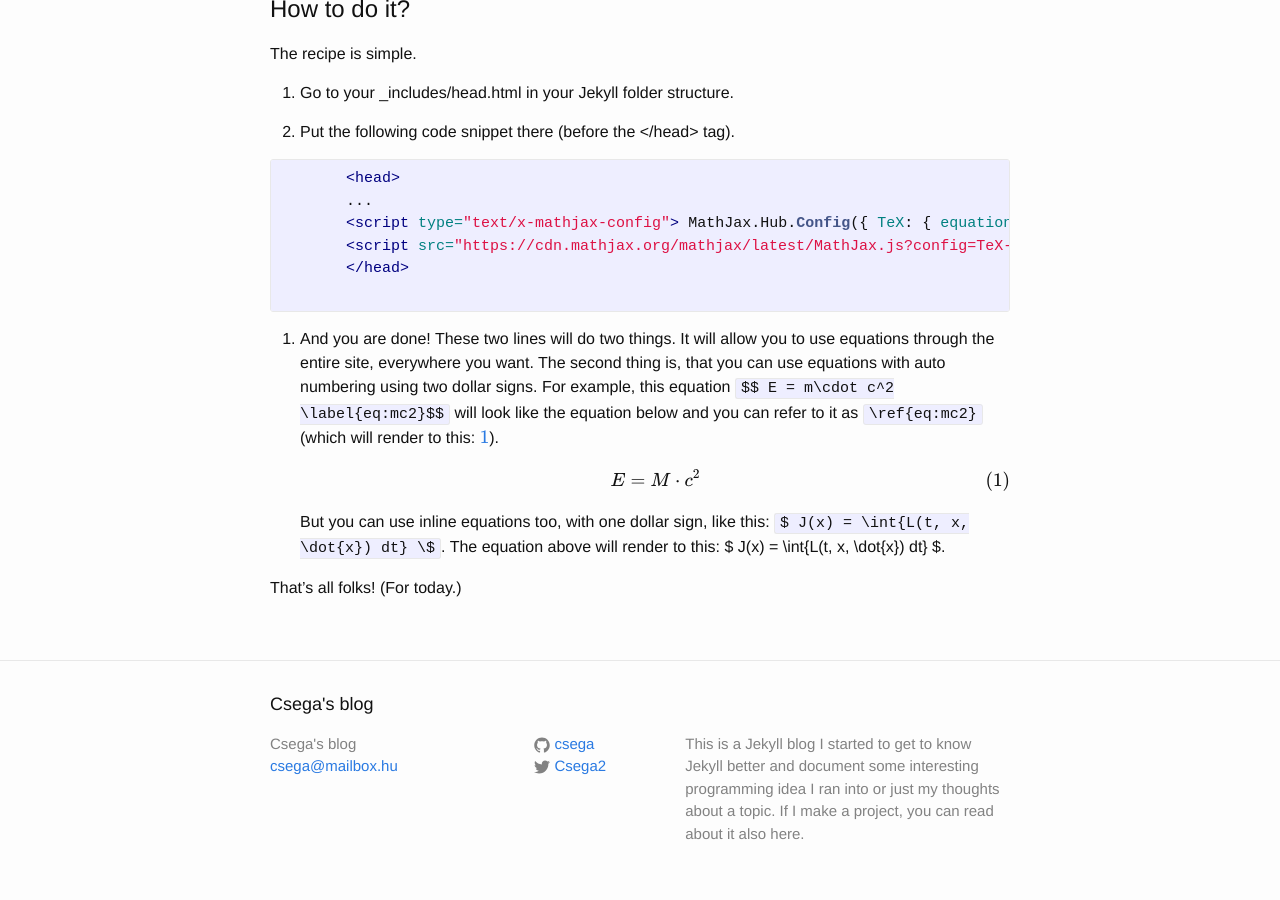
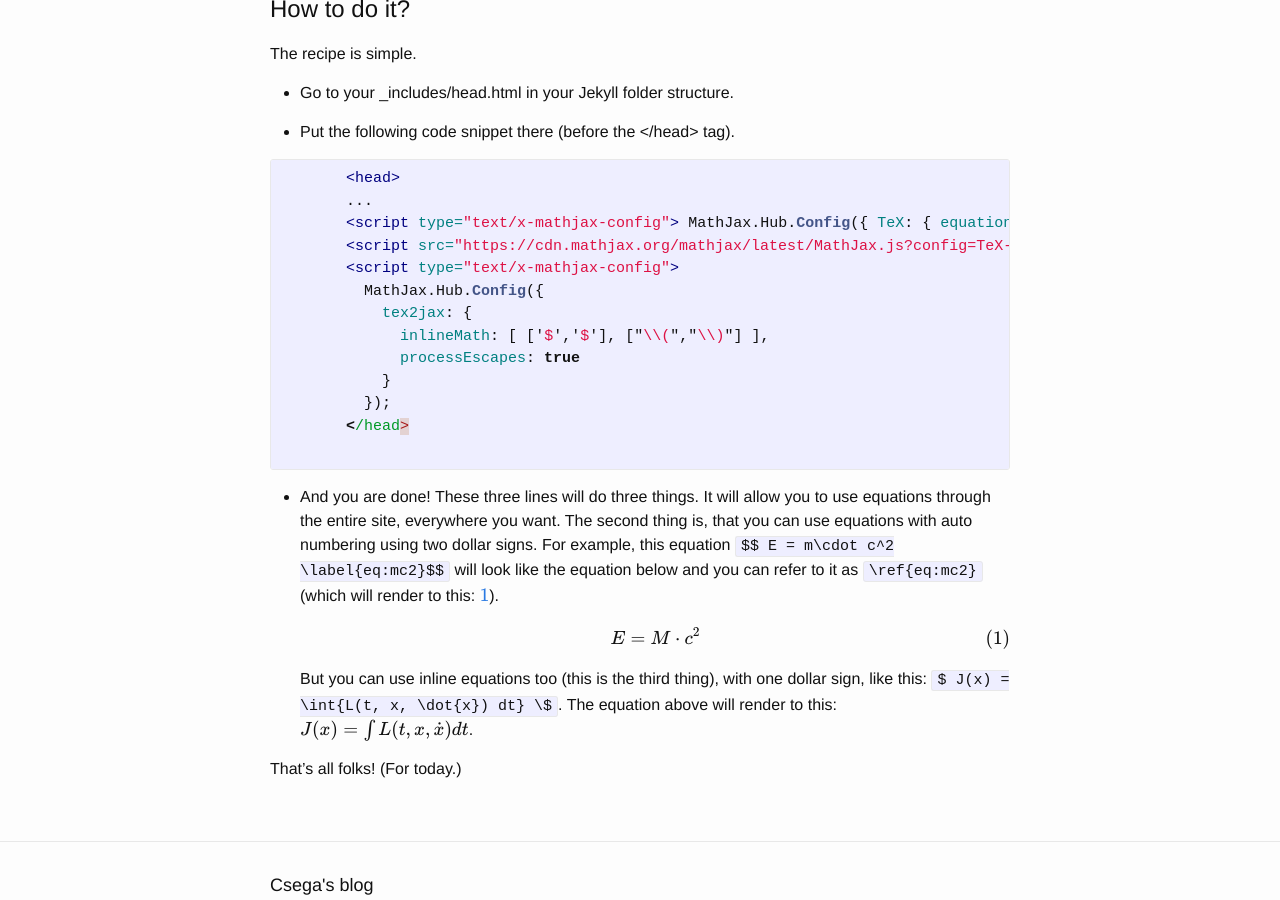
Before and after one commit to Csega/csega.github.io, a Jekyll site: the page built from _posts/2017-03-28-how-to-set-up-mathjax-on-jekyll-and-github-properly.markdown, in a window 1280 px wide and 900 px high, scrolled down 461 px. Built offline with Jekyll 4.4.1, drawn with Linux system fonts in a browser that asks for light colours; formulas are drawn with MathJax 3.

Commit message:
Inline equations with $ $.

```diff
--- a/_includes/head.html
+++ b/_includes/head.html
@@ -23,5 +23,13 @@
         });
   </script> -->
   <script type="text/x-mathjax-config"> MathJax.Hub.Config({ TeX: { equationNumbers: { autoNumber: "all" } } }); </script>
+  <script type="text/x-mathjax-config">
+    MathJax.Hub.Config({
+      tex2jax: {
+        inlineMath: [ ['$','$'], ["\\(","\\)"] ],
+        processEscapes: true
+      }
+    });
+  </script>
   <script src="https://cdn.mathjax.org/mathjax/latest/MathJax.js?config=TeX-AMS-MML_HTMLorMML" type="text/javascript"></script>
 </head>
--- a/_posts/2017-03-28-how-to-set-up-mathjax-on-jekyll-and-github-properly.markdown
+++ b/_posts/2017-03-28-how-to-set-up-mathjax-on-jekyll-and-github-properly.markdown
@@ -11,22 +11,29 @@ Yesterday I wrote about how to reference equations correctly with Microsoft Offi
 # How to do it?
 The recipe is simple.
 
-1. Go to your \_includes/head.html in your Jekyll folder structure.
+* Go to your \_includes/head.html in your Jekyll folder structure.
 
-2. Put the following code snippet there (before the </head> tag).
+* Put the following code snippet there (before the </head> tag).
     {% highlight html %}
        <head>
        ...
        <script type="text/x-mathjax-config"> MathJax.Hub.Config({ TeX: { equationNumbers: { autoNumber: "all" } } }); </script>
        <script src="https://cdn.mathjax.org/mathjax/latest/MathJax.js?config=TeX-AMS-MML_HTMLorMML" type="text/javascript"></script>
+       <script type="text/x-mathjax-config">
+         MathJax.Hub.Config({
+           tex2jax: {
+             inlineMath: [ ['$','$'], ["\\(","\\)"] ],
+             processEscapes: true
+           }
+         });
        </head>
     {% endhighlight %}
 
-3. And you are done! These two lines will do two things. It will allow you to use equations through the entire site, everywhere you want. The second thing is, that you can use equations with auto numbering using two dollar signs. For example, this equation <code>$$ E = m\cdot c^2 \label{eq:mc2}$$</code> will look like the equation below and you can refer to it as <code>\ref{eq:mc2}</code> (which will render to this: \ref{eq:mc2}).
+* And you are done! These three lines will do three things. It will allow you to use equations through the entire site, everywhere you want. The second thing is, that you can use equations with auto numbering using two dollar signs. For example, this equation <code>$$ E = m\cdot c^2 \label{eq:mc2}$$</code> will look like the equation below and you can refer to it as <code>\ref{eq:mc2}</code> (which will render to this: \ref{eq:mc2}).
 
     $$ E = M\cdot c^2 \label{eq:mc2} $$
 
-    But you can use inline equations too, with one dollar sign, like this: <code>$ J(x) = \int{L(t, x, \dot{x}) dt} \$</code>. The equation above will render to this: $ J(x) = \int{L(t, x, \dot{x}) dt} $.
+    But you can use inline equations too (this is the third thing), with one dollar sign, like this: <code>$ J(x) = \int{L(t, x, \dot{x}) dt} \$</code>. The equation above will render to this: $ J(x) = \int{L(t, x, \dot{x}) dt} $.
 
 That's all folks! (For today.)
 
```
